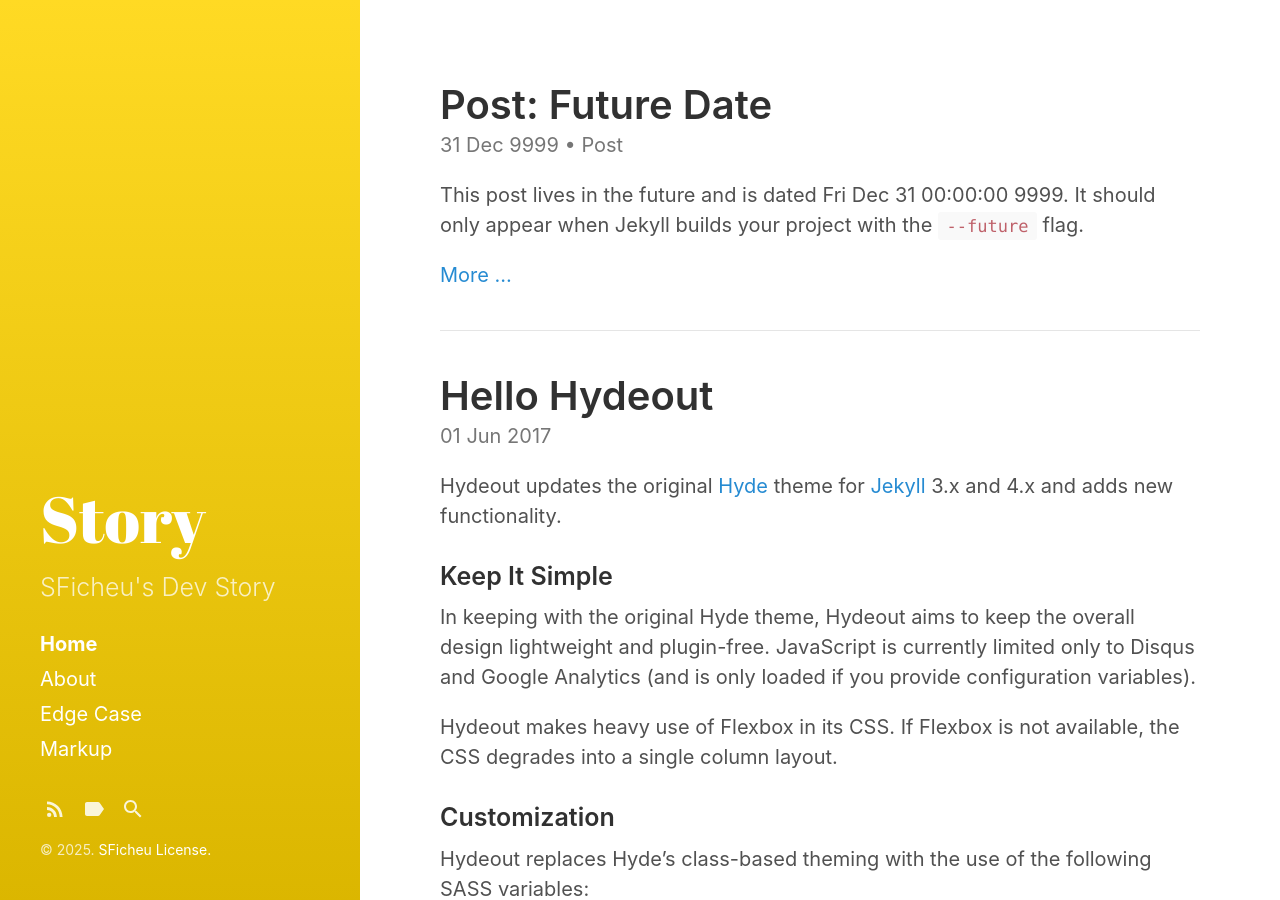
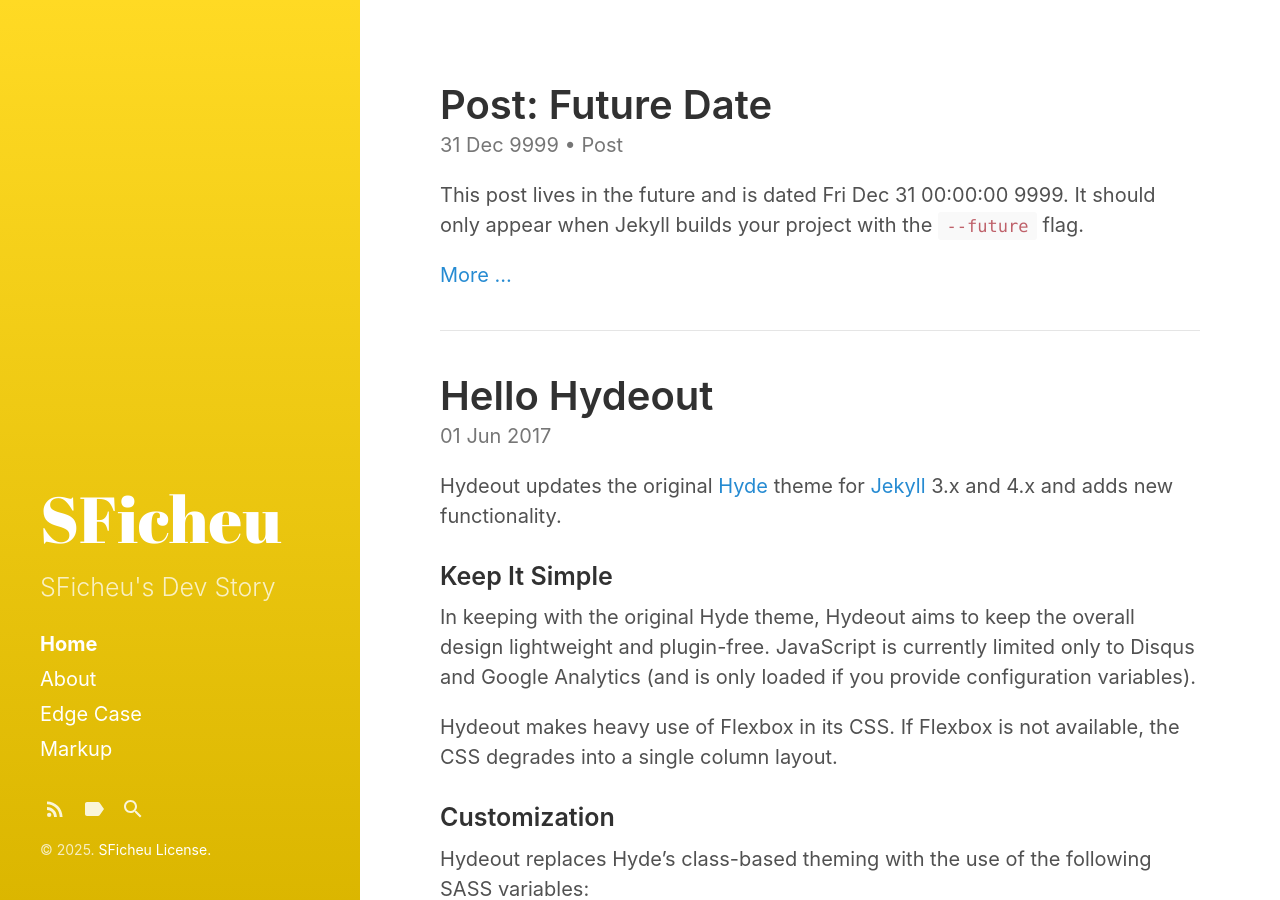
Before and after one commit to Sunyoungs/Sunyoungs.github.io, a Jekyll site: the page built from index.html, in a window 1280 px wide and 900 px high. Built offline with Jekyll 4.4.1, drawn with Linux system fonts in a browser that asks for light colours; the list of posts is cut into pages by our own code.

Commit message:
Update _config.yml

```diff
--- a/_config.yml
+++ b/_config.yml
@@ -3,8 +3,8 @@ markdown:         kramdown
 highlighter:      rouge
 
 # Setup
-title:            Story
-tagline:          'SFicheu'
+title:            SFicheu
+tagline:          'Log'
 description:      'SFicheu&apos;s Dev Story'
 url:              https://sunyoungs.github.io/
 baseurl:          '/'
```
